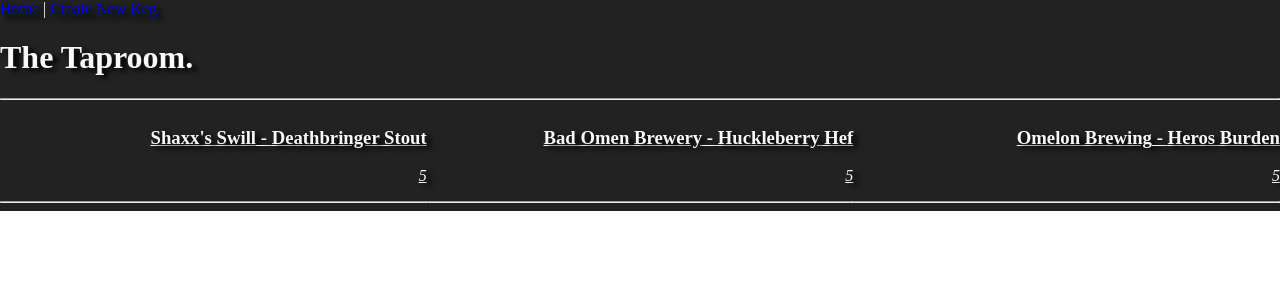
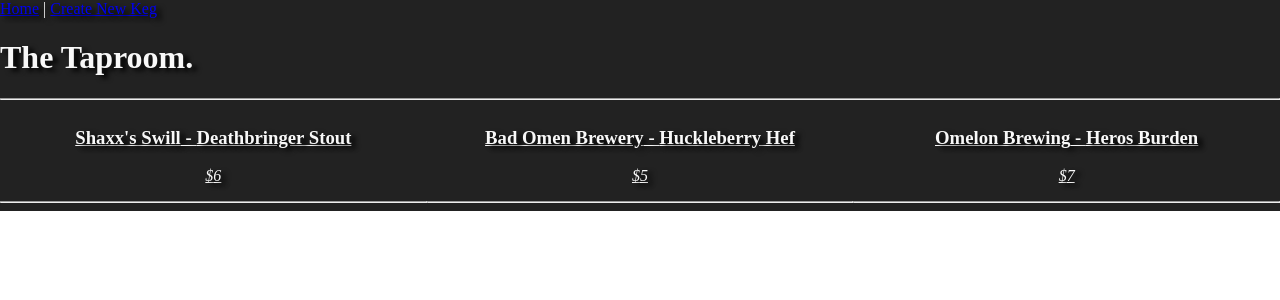
Before and after one commit to cidsinga/taproom, a React (Create React App) app: page /#/ in a window 1280 px wide. Shown: the top 300 px of the page. Built offline with nearby package versions, Linux system fonts and the light colour scheme.

Commit message:
add error message page, not working yet

```diff
--- a/src/components/App.js
+++ b/src/components/App.js
@@ -4,6 +4,7 @@
 import KegList from './KegList';
 import NewKegForm from './NewKegForm';
 import { Switch, Route } from 'react-router-dom';
+import Error404 from './Error404';
 
 function App(){
   var allStyle = {
@@ -19,6 +20,7 @@
     <Switch>
     <Route exact path='/' component={KegList} />
     <Route path='/newkeg' component={NewKegForm} />
+    <Route component={Error404} />
     </Switch>
 
     </div>
--- /dev/null
+++ b/src/components/Error404.jsx
@@ -0,0 +1,18 @@
+import React from 'react';
+import PropTypes from 'prop-types';
+import { Link } from 'react-router-dom';
+
+function Error404(props){
+  return (
+    <div>
+      <h2>The page {props.location.pathname} does not exist!</h2>
+      <h3>Would you like to return <Link to="/">home</Link> instead?</h3>
+    </div>
+  );
+}
+
+Error404.propTypes = {
+  location: PropTypes.object
+};
+
+export default Error404;
--- a/src/components/Keg.jsx
+++ b/src/components/Keg.jsx
@@ -4,13 +4,13 @@
 
 function Keg(props){
   var kegStyle = {
-    textAlign: 'right',
+    textAlign: 'center',
     textDecoration: 'underline',
   }
   return (
     <div style={kegStyle}>
     <h3>{props.brand} - {props.name}</h3>
-    <p><em>{props.price}</em></p>
+    <p><em>${props.price}</em></p>
     <hr/>
     </div>
 
--- a/src/components/KegList.jsx
+++ b/src/components/KegList.jsx
@@ -5,7 +5,7 @@
   {
     name: "Deathbringer Stout",
     brand: "Shaxx's Swill",
-    price: 5.00,
+    price: 6.00,
     alchoholcontent: 7,
     availablepints: 124,
   },
@@ -19,7 +19,7 @@
   {
     name: "Heros Burden",
     brand: "Omelon Brewing",
-    price: 5.00,
+    price: 7.00,
     alchoholcontent: 7,
     availablepints: 124,
   },
```
Lines whose indentation alone changed are shown as unchanged.
